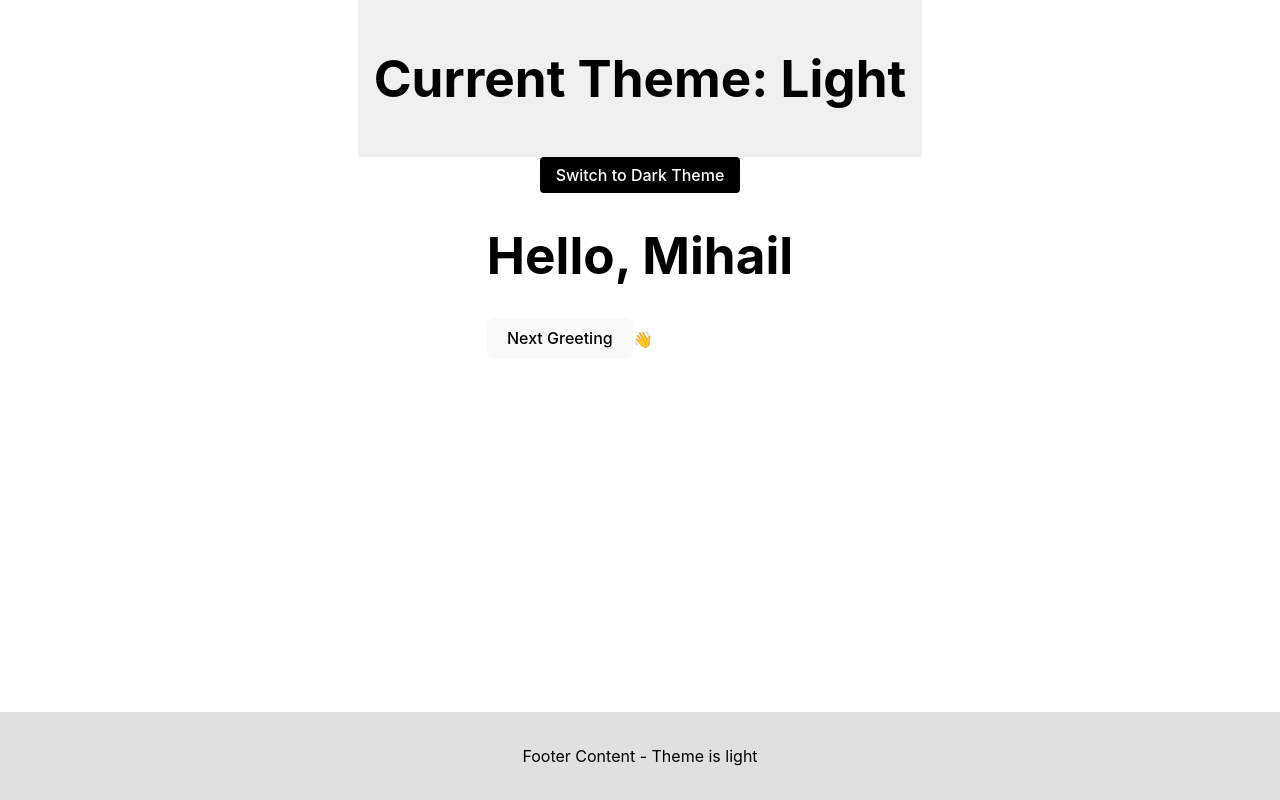
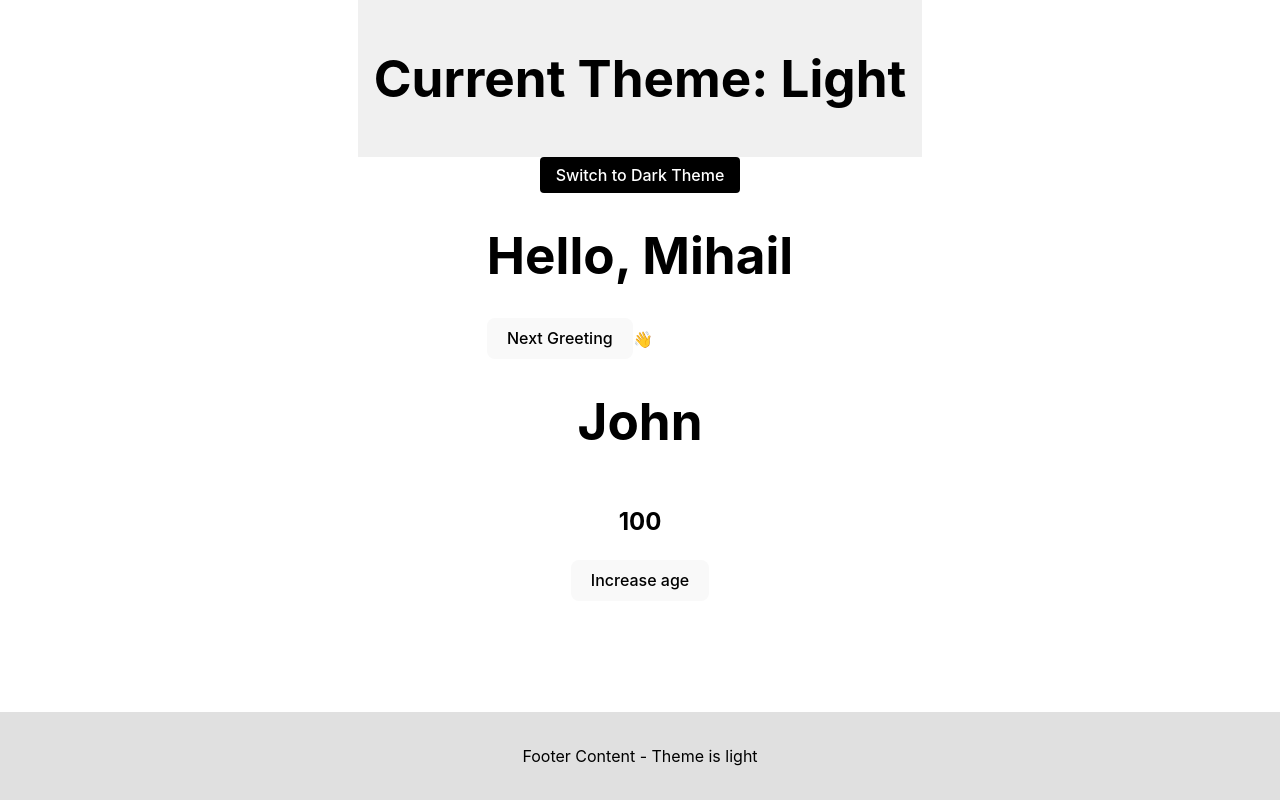
Before and after one commit to mihailgaberov/odin-project-react, a React (Vite) app: page / in a window 1280 px wide. Built offline with nearby package versions, Linux system fonts and the light colour scheme.

Commit message:
:student: add infinite loop

```diff
--- a/src/App.tsx
+++ b/src/App.tsx
@@ -5,6 +5,8 @@
 import Footer from "./components/Footer";
 import useThemeStore from "./hooks/useThemeStore";
 import styled from "styled-components";
+import Person from "./components/Person";
+import InfiniteLoop from "./components/InfiniteLoop";
 
 const AppContainer = styled.div<{ $$themetype: "light" | "dark" }>`
   min-height: 100vh;
@@ -27,6 +29,8 @@
       <Header />
       <ThemeToggler />
       <Greeting name="Mihail" />
+      <Person />
+      {/* <InfiniteLoop /> */}
       <Footer />
     </AppContainer>
   );
--- /dev/null
+++ b/src/components/InfiniteLoop.tsx
@@ -0,0 +1,11 @@
+import React from "react";
+import { useState } from "react";
+
+export default function InfiniteLoop() {
+  const [count, setCount] = useState(0);
+
+  setCount(count + 1);
+
+  console.log(">>> rendering count: ", count);
+  return <h1>{count}</h1>;
+}
--- /dev/null
+++ b/src/components/Person.tsx
@@ -0,0 +1,24 @@
+import React, { useState } from "react";
+
+export default function Person() {
+  const [person, setPerson] = useState({ name: "John", age: 100 });
+
+  const handleIncreaseAge = () => {
+    console.log("in handleIncreaseAge (before setPerson call): ", person);
+    setPerson({ ...person, age: person.age + 1 });
+    // we've called setPerson, surely person has updated?
+    console.log("in handleIncreaseAge (after setPerson call): ", person);
+  };
+
+  // this console.log runs every time the component renders
+  // what do you think this will print?
+  console.log("during render: ", person);
+
+  return (
+    <>
+      <h1>{person.name}</h1>
+      <h2>{person.age}</h2>
+      <button onClick={handleIncreaseAge}>Increase age</button>
+    </>
+  );
+}
```
